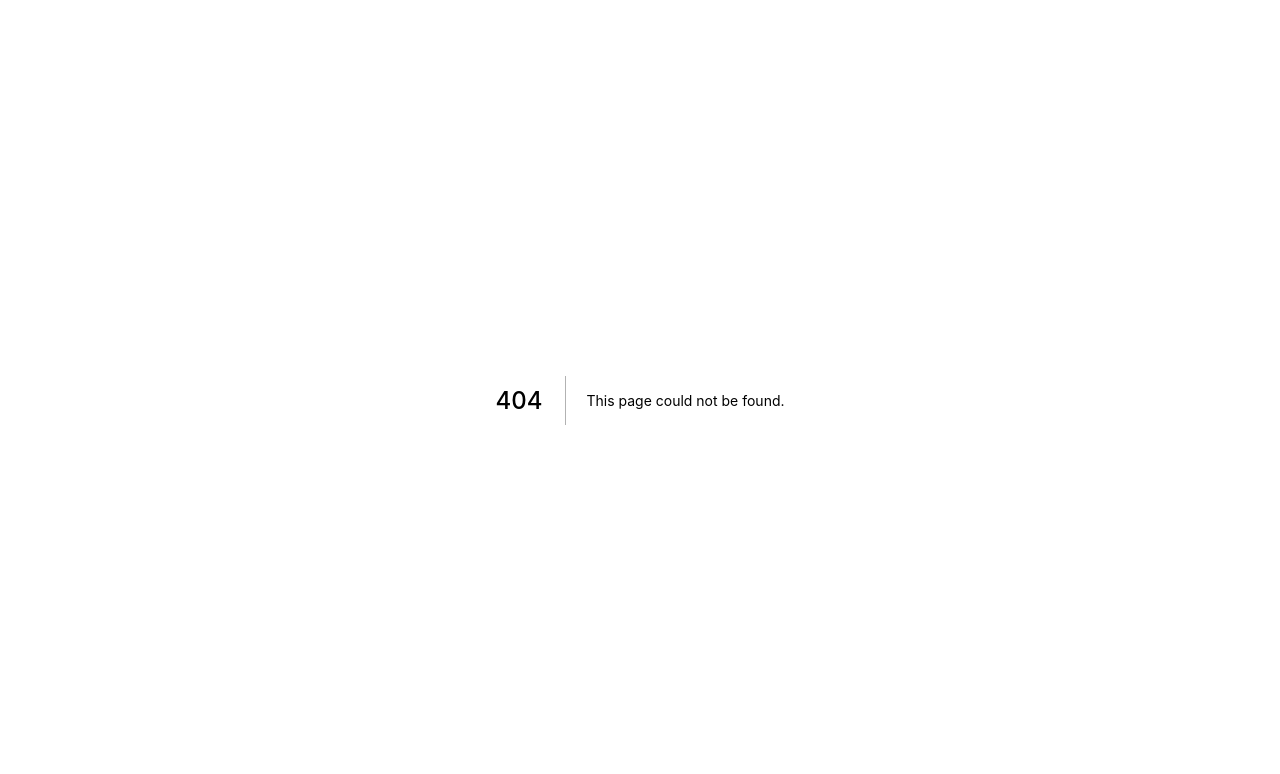
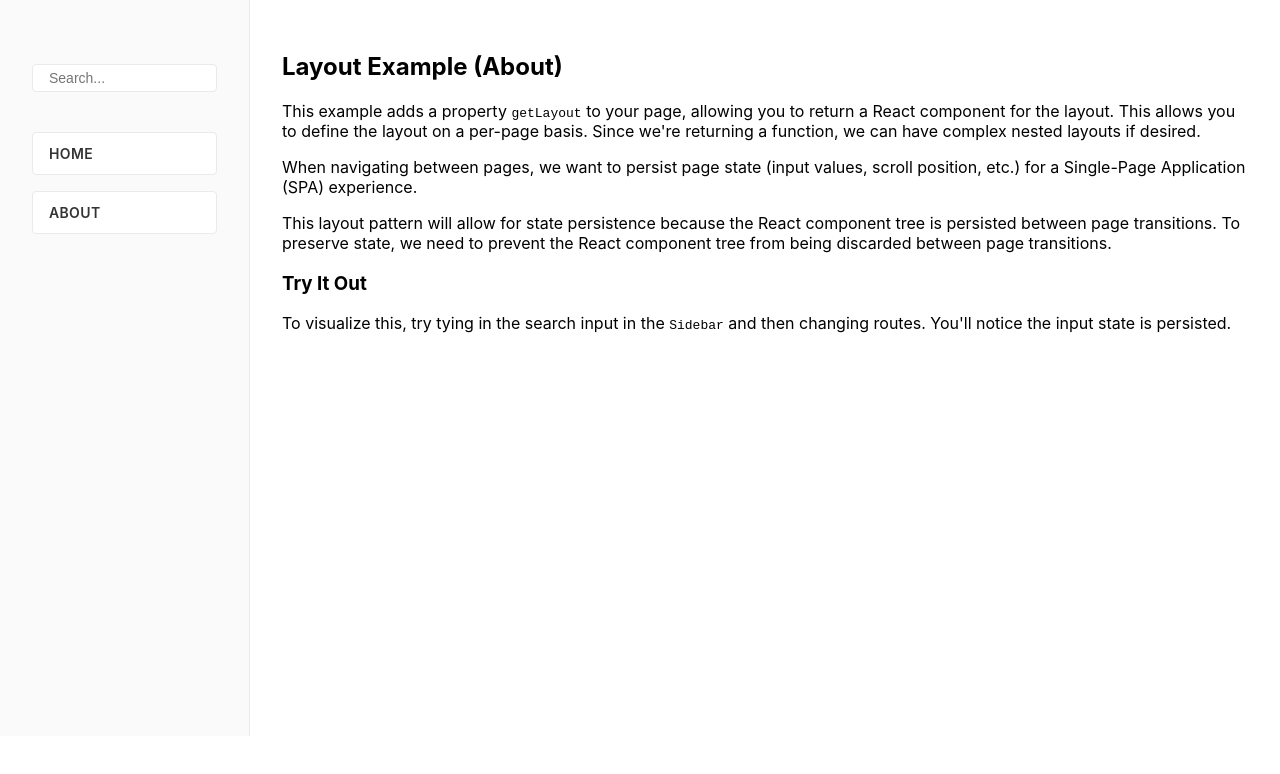
Before and after one commit to DragonflyPie/nextjs-fullstack-app-tutorial, a Next.js app: page /about in a window 1280 px wide. Before the commit this address had no page. Shown: the top 774 px of the page. Built offline with nearby package versions, Linux system fonts and the light colour scheme.

Commit message:
feat: implement layouts

```diff
--- /dev/null
+++ b/components/layouts/primary/PrimaryLayout.module.css
@@ -0,0 +1,9 @@
+.main {
+  display: flex;
+  height: calc(100vh - 64px);
+  background-color: white;
+}
+
+.main > section {
+  padding: 32px;
+}
--- /dev/null
+++ b/components/layouts/primary/PrimaryLayout.tsx
@@ -0,0 +1,19 @@
+import Head from "next/head";
+import styles from "./PrimaryLayout.module.css";
+
+export interface IPrimaryLayout {
+  children: React.ReactNode;
+}
+
+const PrimaryLayout: React.FC<IPrimaryLayout> = ({ children }) => {
+  return (
+    <>
+      <Head>
+        <title>Primary Layout Example</title>
+      </Head>
+      <main className={styles.main}>{children}</main>
+    </>
+  );
+};
+
+export default PrimaryLayout;
--- /dev/null
+++ b/components/layouts/sidebar/SidebarLayout.module.css
@@ -0,0 +1,39 @@
+.nav {
+  height: 100%;
+  display: flex;
+  flex-direction: column;
+  width: 250px;
+  background-color: #fafafa;
+  padding: 32px;
+  border-right: 1px solid #eaeaea;
+}
+
+.nav > a {
+  margin: 8px 0;
+  text-decoration: none;
+  background: white;
+  border-radius: 4px;
+  font-size: 14px;
+  padding: 12px 16px;
+  text-transform: uppercase;
+  font-weight: 600;
+  letter-spacing: 0.025em;
+  color: #333;
+  border: 1px solid #eaeaea;
+  transition: all 0.125s ease;
+}
+
+.nav > a:hover {
+  background-color: #eaeaea;
+}
+
+.input {
+  margin: 32px 0;
+  text-decoration: none;
+  background: white;
+  border-radius: 4px;
+  border: 1px solid #eaeaea;
+  font-size: 14px;
+  padding: 8px 16px;
+  height: 28px;
+}
--- /dev/null
+++ b/components/layouts/sidebar/SidebarLayout.tsx
@@ -0,0 +1,23 @@
+import Link from "next/link";
+import styles from "./SidebarLayout.module.css";
+
+export interface ISidebarLayout {}
+
+const SidebarLayout: React.FC<ISidebarLayout> = () => {
+  return (
+    <nav className={styles.nav}>
+      <input className={styles.input} placeholder="Search..." />
+      <Link href="/">
+        <a>Home</a>
+      </Link>
+      <Link href="/about">
+        <a>About</a>
+      </Link>
+      {/* <Link href="/contact">
+        <a>Contact</a>
+      </Link> */}
+    </nav>
+  );
+};
+
+export default SidebarLayout;
--- a/pages/_app.tsx
+++ b/pages/_app.tsx
@@ -1,9 +1,16 @@
 import type { AppProps } from "next/app";
+import "../styles/globals.css";
+import { NextPageWithLayout } from "./page";
 
-import "../styles/globals.css";
+interface AppPropsWithLayout extends AppProps {
+  Component: NextPageWithLayout;
+}
 
-function MyApp({ Component, pageProps }: AppProps) {
-  return <Component {...pageProps} />;
+function MyApp({ Component, pageProps }: AppPropsWithLayout) {
+  // Use the layout defined at the page level, if available
+  const getLayout = Component.getLayout || ((page) => page);
+
+  return getLayout(<Component {...pageProps} />);
 }
 
 export default MyApp;
--- /dev/null
+++ b/pages/about.tsx
@@ -0,0 +1,45 @@
+import PrimaryLayout from "../components/layouts/primary/PrimaryLayout";
+import SidebarLayout from "../components/layouts/sidebar/SidebarLayout";
+import { NextPageWithLayout } from "./page";
+
+const About: NextPageWithLayout = () => {
+  return (
+    <section>
+      <h2>Layout Example (About)</h2>
+      <p>
+        This example adds a property <code>getLayout</code> to your page,
+        allowing you to return a React component for the layout. This allows you
+        to define the layout on a per-page basis. Since we&apos;re returning a
+        function, we can have complex nested layouts if desired.
+      </p>
+      <p>
+        When navigating between pages, we want to persist page state (input
+        values, scroll position, etc.) for a Single-Page Application (SPA)
+        experience.
+      </p>
+      <p>
+        This layout pattern will allow for state persistence because the React
+        component tree is persisted between page transitions. To preserve state,
+        we need to prevent the React component tree from being discarded between
+        page transitions.
+      </p>
+      <h3>Try It Out</h3>
+      <p>
+        To visualize this, try tying in the search input in the{" "}
+        <code>Sidebar</code> and then changing routes. You&apos;ll notice the
+        input state is persisted.
+      </p>
+    </section>
+  );
+};
+
+export default About;
+
+About.getLayout = (page) => {
+  return (
+    <PrimaryLayout>
+      <SidebarLayout />
+      {page}
+    </PrimaryLayout>
+  );
+};
```
Also changed, not shown: components/layouts/primary/PrimaryLayout.mocks.ts (added, +9 -0 lines), components/layouts/sidebar/SidebarLayout.mocks.ts (added, +9 -0 lines), pages/index.tsx (+21 -65 lines), pages/page.d.ts (added, +7 -0 lines), 2 other files (tests, documents, lock files or other folders).
